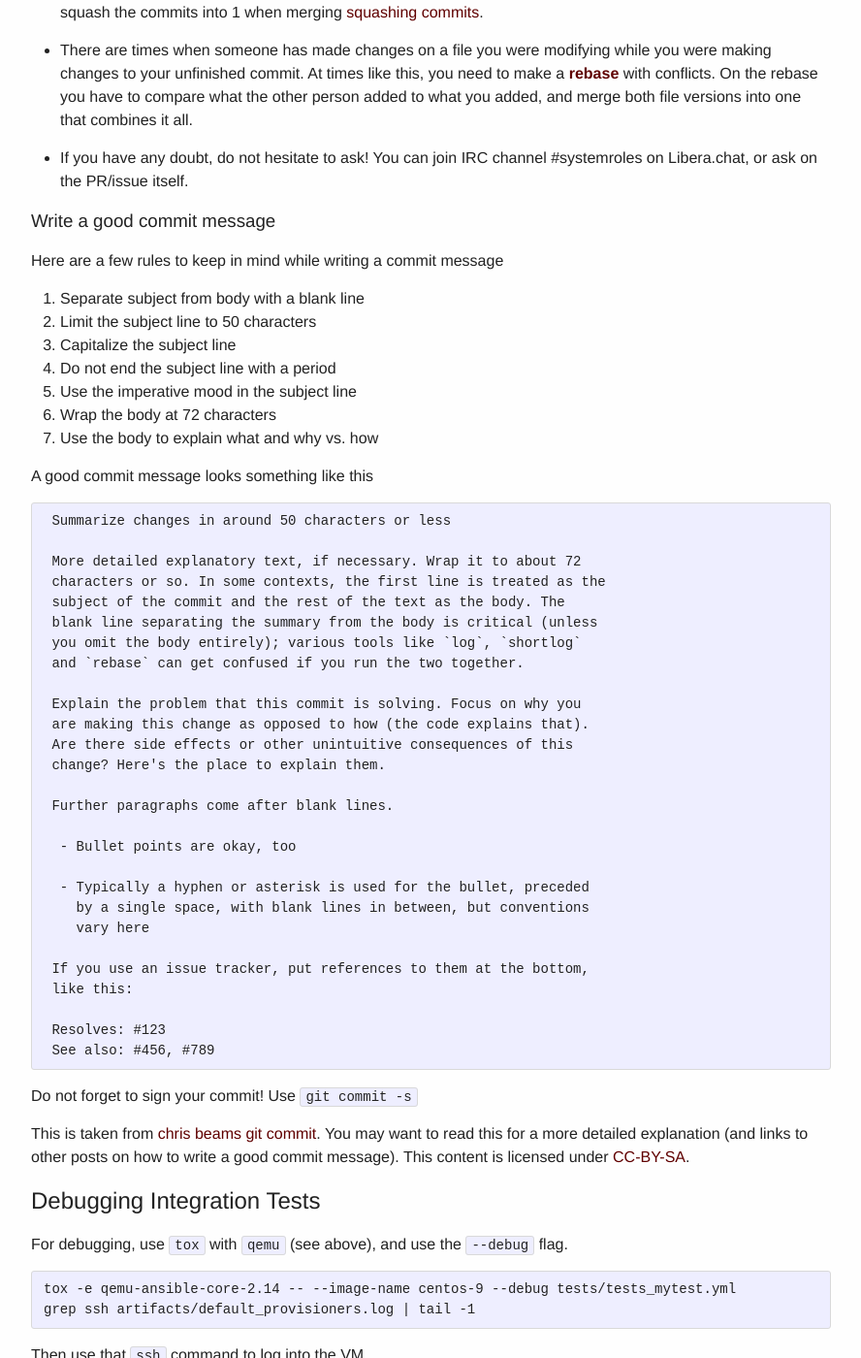
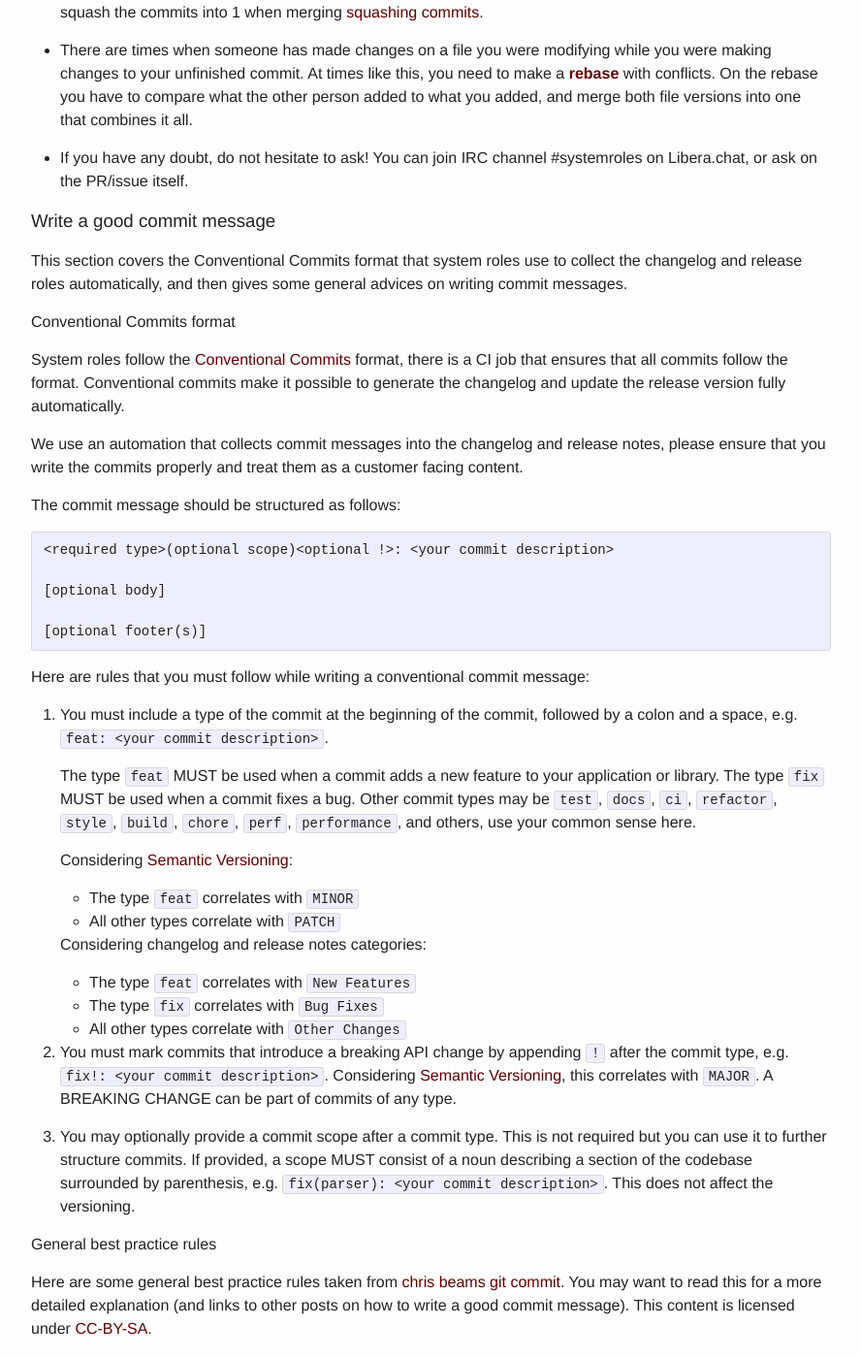
Before and after one commit to linux-system-roles/linux-system-roles.github.io, a Jekyll site: the page built from contribute.md, in a window 1280 px wide and 1400 px high, scrolled down 4117 px. Shown: the whole window at 97% size, without its empty margins (38-926 px from the left). Built offline with Jekyll 4.4.1, drawn with Linux system fonts in a browser that asks for light colours; some of the changed text lies outside the part shown.

Commit message:
docs: Add section on conventional commits format and requirements

````diff
--- a/contribute.md
+++ b/contribute.md
@@ -220,53 +220,97 @@ commits](https://help.github.com/en/github/collaborating-with-issues-and-pull-re
   \#systemroles on Libera.chat, or ask on the PR/issue itself.
 
 ### Write a good commit message
-Here are a few rules to keep in mind while writing a commit message
 
-   1. Separate subject from body with a blank line
-   2. Limit the subject line to 50 characters
-   3. Capitalize the subject line
-   4. Do not end the subject line with a period
-   5. Use the imperative mood in the subject line
-   6. Wrap the body at 72 characters
-   7. Use the body to explain what and why vs. how
+This section covers the Conventional Commits format that system roles use to collect the changelog and release roles automatically, and then gives some general advices on writing commit messages.
 
- A good commit message looks something like this
+#### Conventional Commits format
+
+System roles follow the [Conventional Commits](https://www.conventionalcommits.org/en/v1.0.0/) format, there is a CI job that ensures that all commits follow the format.
+Conventional commits make it possible to generate the changelog and update the release version fully automatically.
+
+We use an automation that collects commit messages into the changelog and release notes, please ensure that you write the commits properly and treat them as a customer facing content.
+
+The commit message should be structured as follows:
+
 ```
- Summarize changes in around 50 characters or less
+<required type>(optional scope)<optional !>: <your commit description>
 
- More detailed explanatory text, if necessary. Wrap it to about 72
- characters or so. In some contexts, the first line is treated as the
- subject of the commit and the rest of the text as the body. The
- blank line separating the summary from the body is critical (unless
- you omit the body entirely); various tools like `log`, `shortlog`
- and `rebase` can get confused if you run the two together.
+[optional body]
 
- Explain the problem that this commit is solving. Focus on why you
- are making this change as opposed to how (the code explains that).
- Are there side effects or other unintuitive consequences of this
- change? Here's the place to explain them.
+[optional footer(s)]
+```
 
- Further paragraphs come after blank lines.
+Here are rules that you must follow while writing a conventional commit message:
 
-  - Bullet points are okay, too
+1. You must include a type of the commit at the beginning of the commit, followed by a colon and a space, e.g. `feat: <your commit description>`.
 
-  - Typically a hyphen or asterisk is used for the bullet, preceded
-    by a single space, with blank lines in between, but conventions
-    vary here
+    The type `feat` MUST be used when a commit adds a new feature to your application or library.
+    The type `fix` MUST be used when a commit fixes a bug.
+    Other commit types may be `test`, `docs`, `ci`, `refactor`, `style`, `build`, `chore`, `perf`, `performance`, and others, use your common sense here.
 
- If you use an issue tracker, put references to them at the bottom,
- like this:
+    Considering [Semantic Versioning](http://semver.org/#summary):
+    - The type `feat` correlates with `MINOR`
+    - All other types correlate with `PATCH`
 
- Resolves: #123
- See also: #456, #789
+    Considering changelog and release notes categories:
+    - The type `feat` correlates with `New Features`
+    - The type `fix` correlates with `Bug Fixes`
+    - All other types correlate with `Other Changes`
+
+2. You must mark commits that introduce a breaking API change by appending `!` after the commit type, e.g. `fix!: <your commit description>`.
+Considering [Semantic Versioning](http://semver.org/#summary), this correlates with `MAJOR`.
+A BREAKING CHANGE can be part of commits of any type.
+
+3. You may optionally provide a commit scope after a commit type.
+This is not required but you can use it to further structure commits.
+If provided, a scope MUST consist of a noun describing a section of the codebase surrounded by parenthesis, e.g. `fix(parser): <your commit description>`.
+This does not affect the versioning.
+
+#### General best practice rules
+
+Here are some general best practice rules taken from [chris beams git commit](https://chris.beams.io/posts/git-commit/).
+You may want to read this for a more detailed explanation (and links to other posts on how to write a good commit message).
+This content is licensed under [CC-BY-SA](https://creativecommons.org/licenses/by-sa/4.0/).
+
+1. Separate the subject from the body with a blank line
+2. Limit the subject line to 50 characters
+3. Capitalize the subject line
+4. Do not end the subject line with a period
+5. Use the imperative mood in the subject line
+6. Wrap the body at 72 characters
+7. Use the body to explain what and why vs. how
+
+A good commit message looks something like this
+```
+<required type>(optional scope)<optional !>: Summarize changes in around 50 characters or less
+
+More detailed explanatory text, if necessary. Wrap it to about 72
+characters or so. In some contexts, the first line is treated as the
+subject of the commit and the rest of the text as the body. The
+blank line separating the summary from the body is critical (unless
+you omit the body entirely); various tools like `log`, `shortlog`
+and `rebase` can get confused if you run the two together.
+
+Explain the problem that this commit is solving. Focus on why you
+are making this change as opposed to how (the code explains that).
+Are there side effects or other unintuitive consequences of this
+change? Here's the place to explain them.
+
+Further paragraphs come after blank lines.
+
+ - Bullet points are okay, too
+
+ - Typically a hyphen or asterisk is used for the bullet, preceded
+   by a single space, with blank lines in between, but conventions
+   vary here
+
+If you use an issue tracker, put references to them at the bottom,
+like this:
+
+Resolves: rhbz#123456
 ```
 
 Do not forget to sign your commit! Use `git commit -s`
-
-This is taken from [chris beams git commit](https://chris.beams.io/posts/git-commit/).
-You may want to read this for a more detailed explanation (and links to other
-posts on how to write a good commit message). This content is licensed under
-[CC-BY-SA](https://creativecommons.org/licenses/by-sa/4.0/).
 
 ## Debugging Integration Tests
 
````
